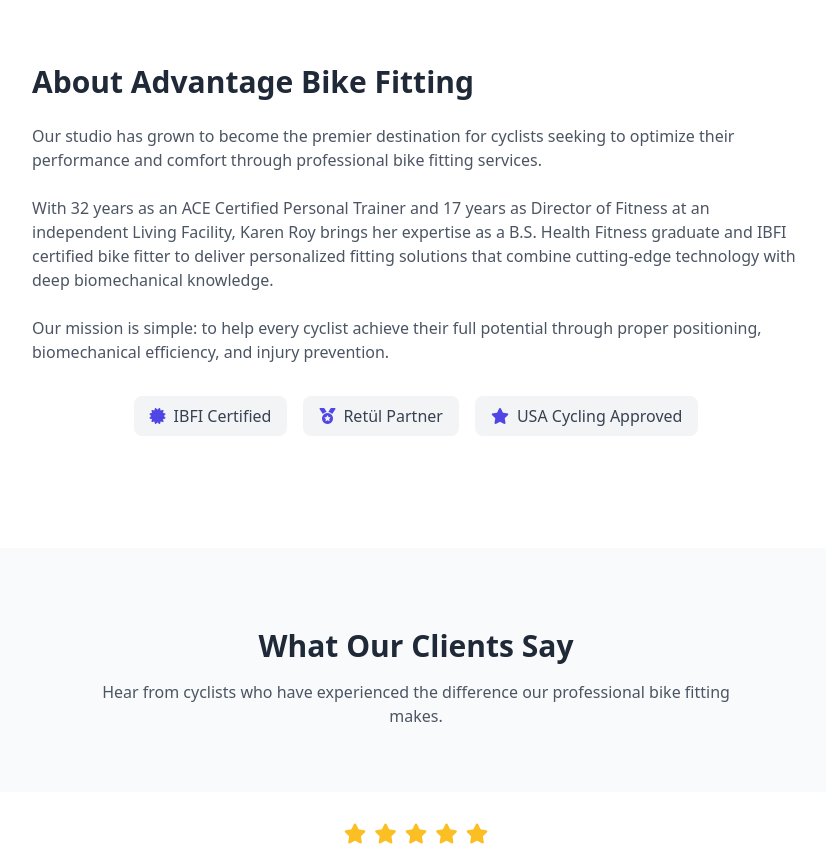
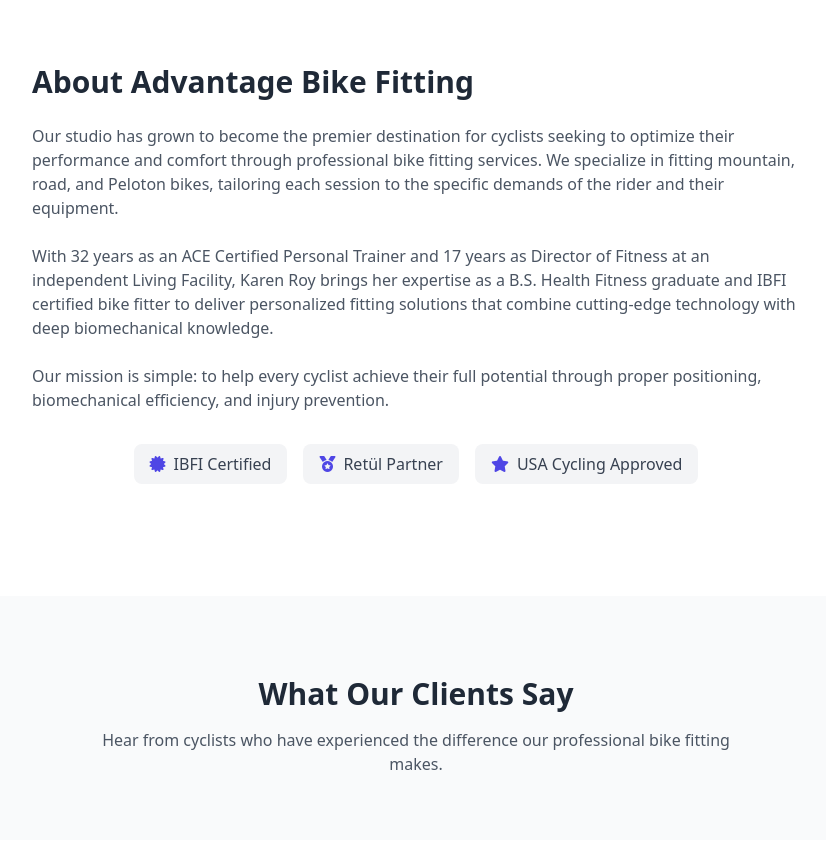
Before and after one commit to JakeCoombes/website-playground, a React (Vite) app: page / in a window 1280 px wide. Shown: the part 1860-2725 px from the top of the page, without its empty margins (224-1050 px from the left). Built offline with nearby package versions, Linux system fonts and the light colour scheme.

Commit message:
added hover efffect to our services section

```diff
--- a/src/KarenBikeFittingServices.tsx
+++ b/src/KarenBikeFittingServices.tsx
@@ -133,6 +133,15 @@ const KarenBikeFittingServices = () => {
   ];
 
   return (
+    <>
+      <style>
+        {`
+        .grow:hover {
+          box-shadow: 0 4px 20px rgba(0, 0, 0, 0.1) !important;
+          transform: translateY(-5px) !important;
+        }
+        `}
+      </style>
       <div className="min-h-screen bg-white">
         <header className="bg-white shadow-sm fixed w-full z-50">
           <div className="container mx-auto px-4 py-3 flex justify-between items-center">
@@ -239,7 +248,7 @@ const KarenBikeFittingServices = () => {
               {services.map((service, index) => (
                 <div
                   key={index}
-                className="bg-white rounded-xl shadow-md overflow-hidden transition-transform duration-300 hover:scale-105"
+                  className="grow bg-white rounded-xl shadow-md overflow-hidden transition-transform duration-300 hover:scale-105"
                 >
                   <div className="p-8">
                     <div className="w-16 h-16 bg-pink-100 rounded-full flex items-center justify-center mb-6 mx-auto">
@@ -326,9 +335,7 @@ const KarenBikeFittingServices = () => {
                   About Advantage Bike Fitting
                 </h2>
                 <p className="text-gray-600 mb-6">
-                Our studio has grown to become the premier destination for
-                cyclists seeking to optimize their performance and comfort
-                through professional bike fitting services.
+                  Our studio has grown to become the premier destination for cyclists seeking to optimize their performance and comfort through professional bike fitting services. We specialize in fitting mountain, road, and Peloton bikes, tailoring each session to the specific demands of the rider and their equipment.
                 </p>
                 <p className="text-gray-600 mb-6">
                   With 32 years as an ACE Certified Personal Trainer and 17 years
@@ -860,6 +867,7 @@ const KarenBikeFittingServices = () => {
         </div>
       </main> */}
       </div>
+    </>
   );
 };
 
```
Lines whose indentation alone changed are shown as unchanged.
